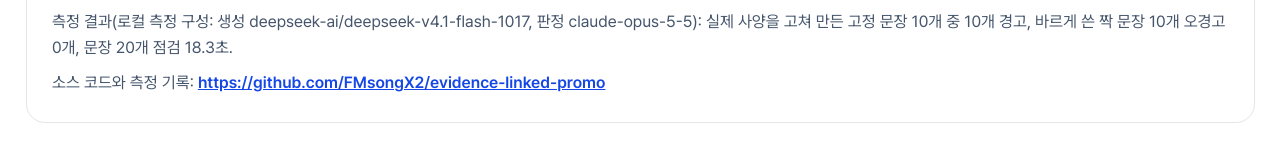
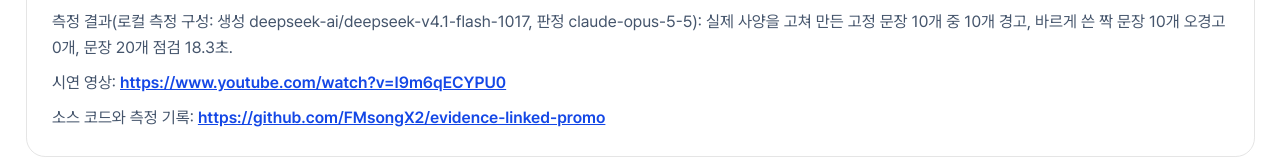
Before and after one commit to FMsongX2/evidence-linked-promo, a Next.js app: page / in a window 1280 px wide. Shown: the part 2669-2829 px from the top of the page. Built offline with nearby package versions, Linux system fonts and the light colour scheme; no server answers.

Commit message:
데모 바닥글에 시연 영상 링크

```diff
--- a/src/app/page.tsx
+++ b/src/app/page.tsx
@@ -1,6 +1,7 @@
 import { Workbench } from "@/components/workbench";
 
 const REPO_URL = "https://github.com/FMsongX2/evidence-linked-promo";
+const VIDEO_URL = "https://www.youtube.com/watch?v=I9m6qECYPU0";
 
 export default function Page() {
   return (
@@ -23,6 +24,12 @@ export default function Page() {
             20개 점검 18.3초.
           </p>
           <p className="mt-2">
+            시연 영상:{" "}
+            <a className="font-semibold text-blue-700 underline" href={VIDEO_URL}>
+              {VIDEO_URL}
+            </a>
+          </p>
+          <p className="mt-2">
             소스 코드와 측정 기록:{" "}
             <a className="font-semibold text-blue-700 underline" href={REPO_URL}>
               {REPO_URL}
```
